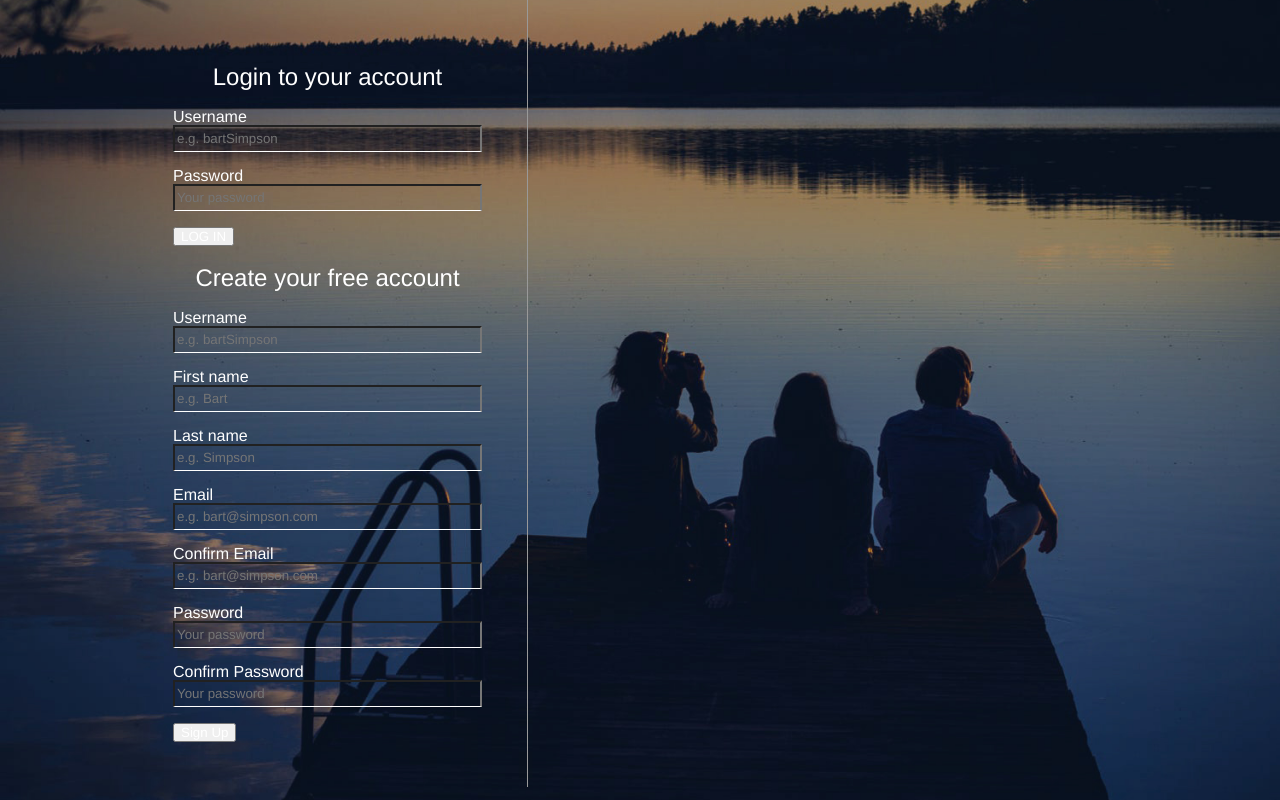
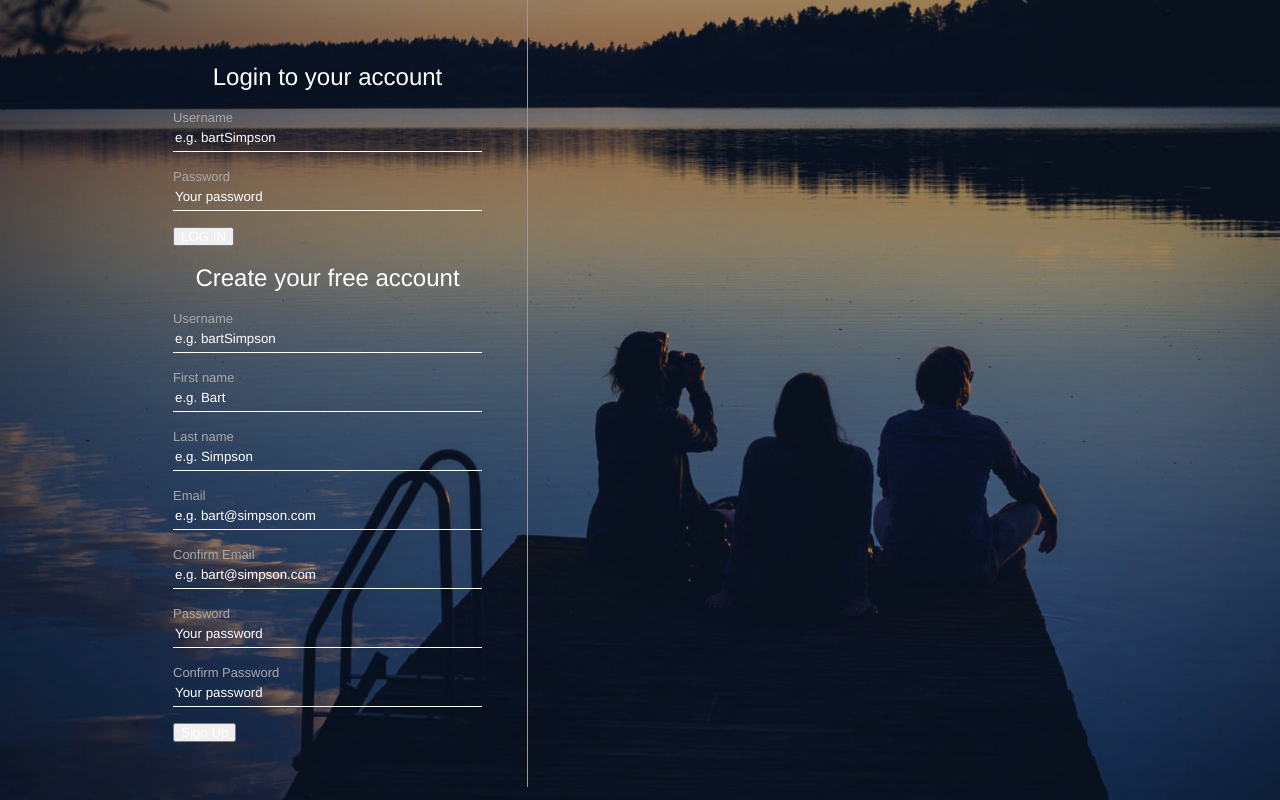
Before and after one commit to pavlvs/spoticlone, a PHP site: page /register.php in a window 1280 px wide. Run offline with PHP 8.4, Linux system fonts and the light colour scheme.

Commit message:
styled placeholder text and labels

```diff
--- a/includes/assets/css/register.css
+++ b/includes/assets/css/register.css
@@ -32,6 +32,38 @@ body {
     max-width: 1024px;
 }
 
+::-webkit-input-placeholder {
+    /* WebKit, Blink, Edge */
+    color: #fff;
+}
+
+:-moz-placeholder {
+    /* Mozilla Firefox 4 to 18 */
+    color: #fff;
+    opacity: 1;
+}
+
+::-moz-placeholder {
+    /* Mozilla Firefox 19+ */
+    color: #fff;
+    opacity: 1;
+}
+
+:-ms-input-placeholder {
+    /* Internet Explorer 10-11 */
+    color: #fff;
+}
+
+::-ms-input-placeholder {
+    /* Microsoft Edge */
+    color: #fff;
+}
+
+::placeholder {
+    /* Most modern browsers support this now. */
+    color: #fff;
+}
+
 #inputContainer {
     width: 400px;
     padding: 45px;
@@ -48,8 +80,15 @@ body {
 #inputContainer input[type="password"] {
     display: block;
     background-color: transparent;
+    border: none;
     border-bottom: 1px solid #fff;
     height: 27px;
     line-height: 27px;
     width: 100%;
 }
+
+#inputContainer label {
+    color: #a8a8a8;
+    font-size: 13px;
+    margin-top: 15px;
+}
```
